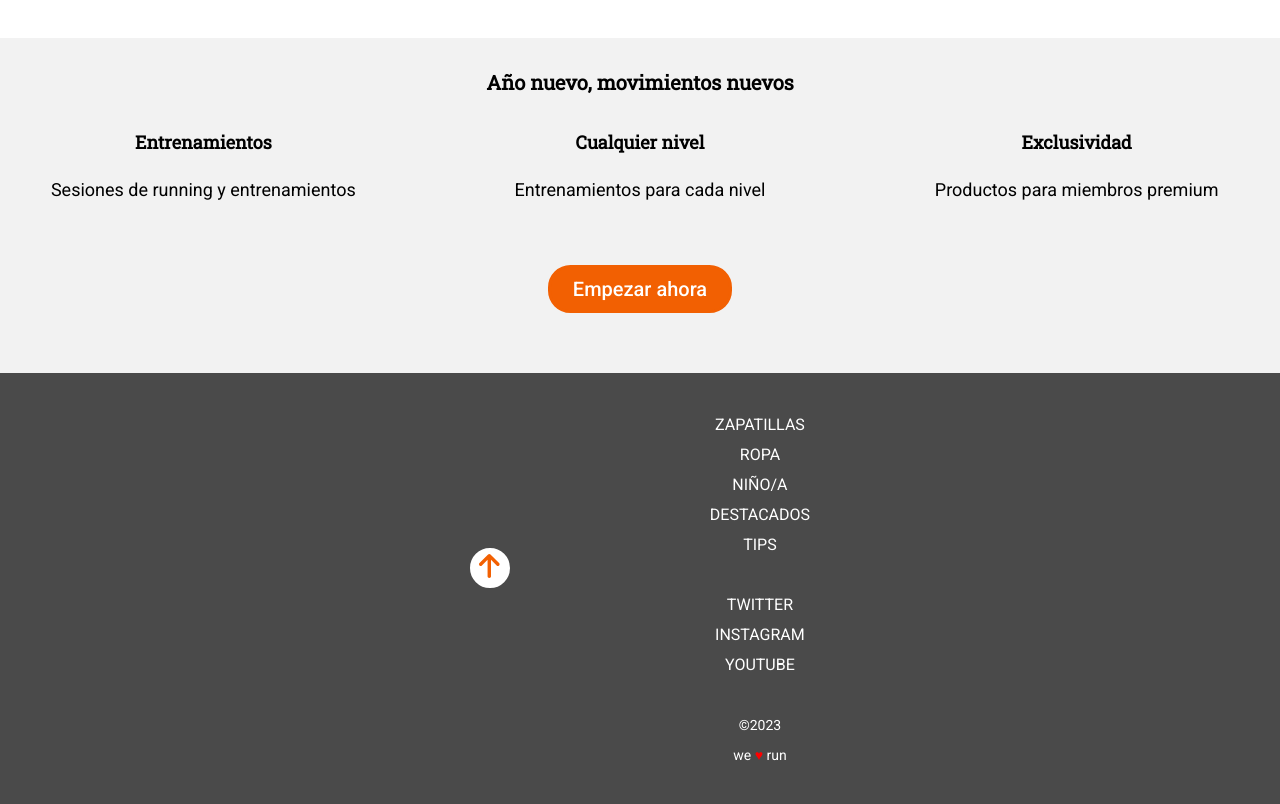
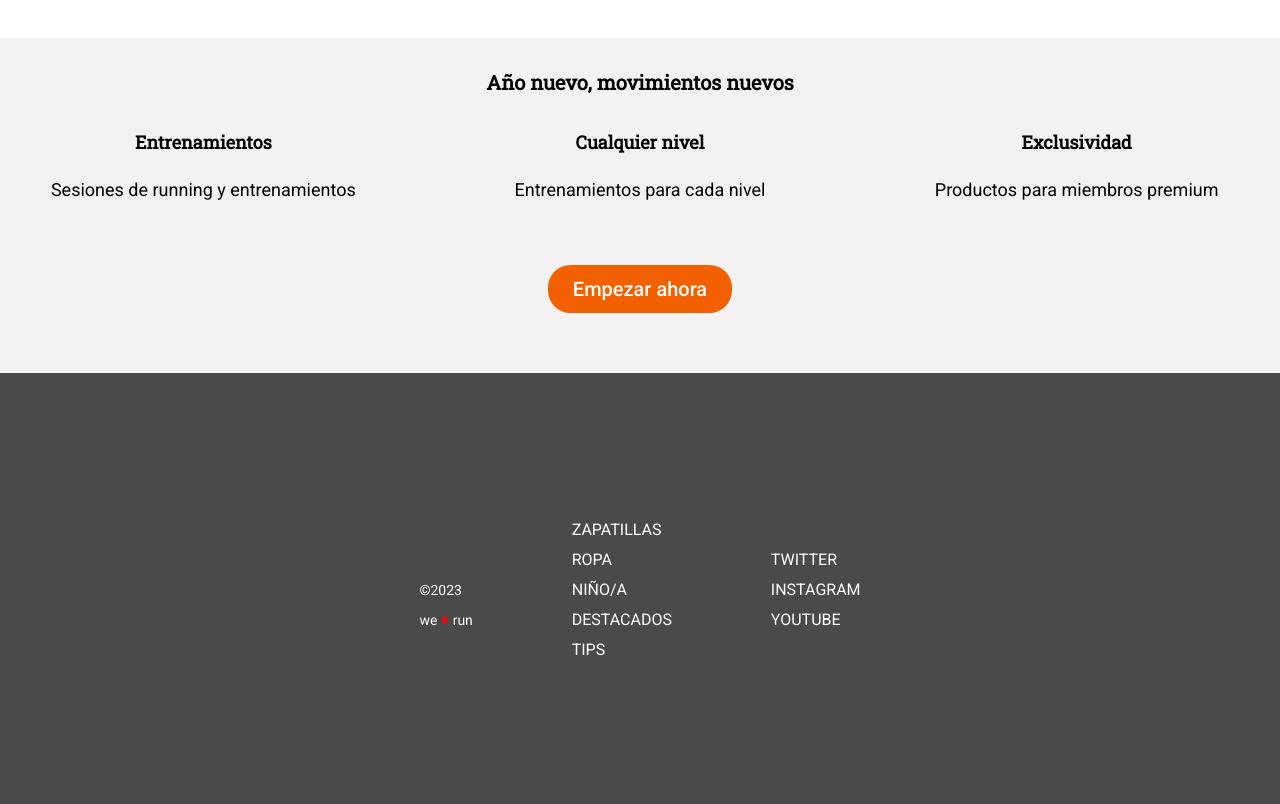
Before and after one commit to Adalab/modulo-1-evaluacion-final-ttkapostol, a website: page src/html/index.html in a window 1280 px wide. Shown: the part 1110-1914 px from the top of the page. Drawn offline with nearby package versions, Linux system fonts and the light colour scheme; files that its build step writes are made by us from their sources; files whose address does not match are found by name.

Commit message:
Review footer button

```diff
--- a/src/html/partials/footer.html
+++ b/src/html/partials/footer.html
@@ -1,7 +1,5 @@
 <footer class="footer">
-    <div class="div-button"><button class="footer-button"><img class="upwards-arrow" src="./assets/images/ico-arrow.svg" alt="scroll up arrow" title="scroll up arrow"></button>
-    </div>
-    <section class="section-footer"><nav class="first-nav">
+    <nav class="first-nav">
         <ul class="first-nav-ul">
             <li><a class=link href="https://adalab.es/"> Zapatillas </a></li>
             <li><a class=link href="https://adalab.es/"> Ropa </a></li>
@@ -23,5 +21,4 @@
         <p class="footer-copy"><span>&copy2023</span>  </p>
         <p class="footer-claim">we <span class="heart">♥</span> run</p>
     </div>
-    </section>
 </footer>
--- a/src/scss/layout/_footer.scss
+++ b/src/scss/layout/_footer.scss
@@ -6,23 +6,6 @@
     height: 465px;
     background-color: #4a4a4a;
 
-        .div-button{
-            transform: translateY(-25px);
-                .footer-button{
-                    border: solid white;
-                    margin: 0 auto;
-                    text-decoration: none;
-                    box-sizing: border-box;
-                    background-color: white;
-                    width: 40px;
-                    height: 40px;
-                    border-radius: 50%;
-                    margin: 15px auto 40px auto;
-                    /*z-index: 1;*/
-                }
-        }
-
-        .section-footer{
         .first-nav,
         .second-nav {
             margin-bottom: 30px;
@@ -38,15 +21,12 @@
                 }
         }
         .copy-claim {
-                margin-bottom: 30px;
-                text-align: center;
             font-family: 'Roboto', sans-serif;
             font-size: 1.4rem;
             line-height: 3rem;
             color: white;
                 .heart {
                     color: red;
-                    }
                 }
         }
 }
```
Also changed, not shown: src/html/partials/footer-button.html (added), src/scss/layout/_footer-button.scss (added). Lines whose indentation alone changed are shown as unchanged.
